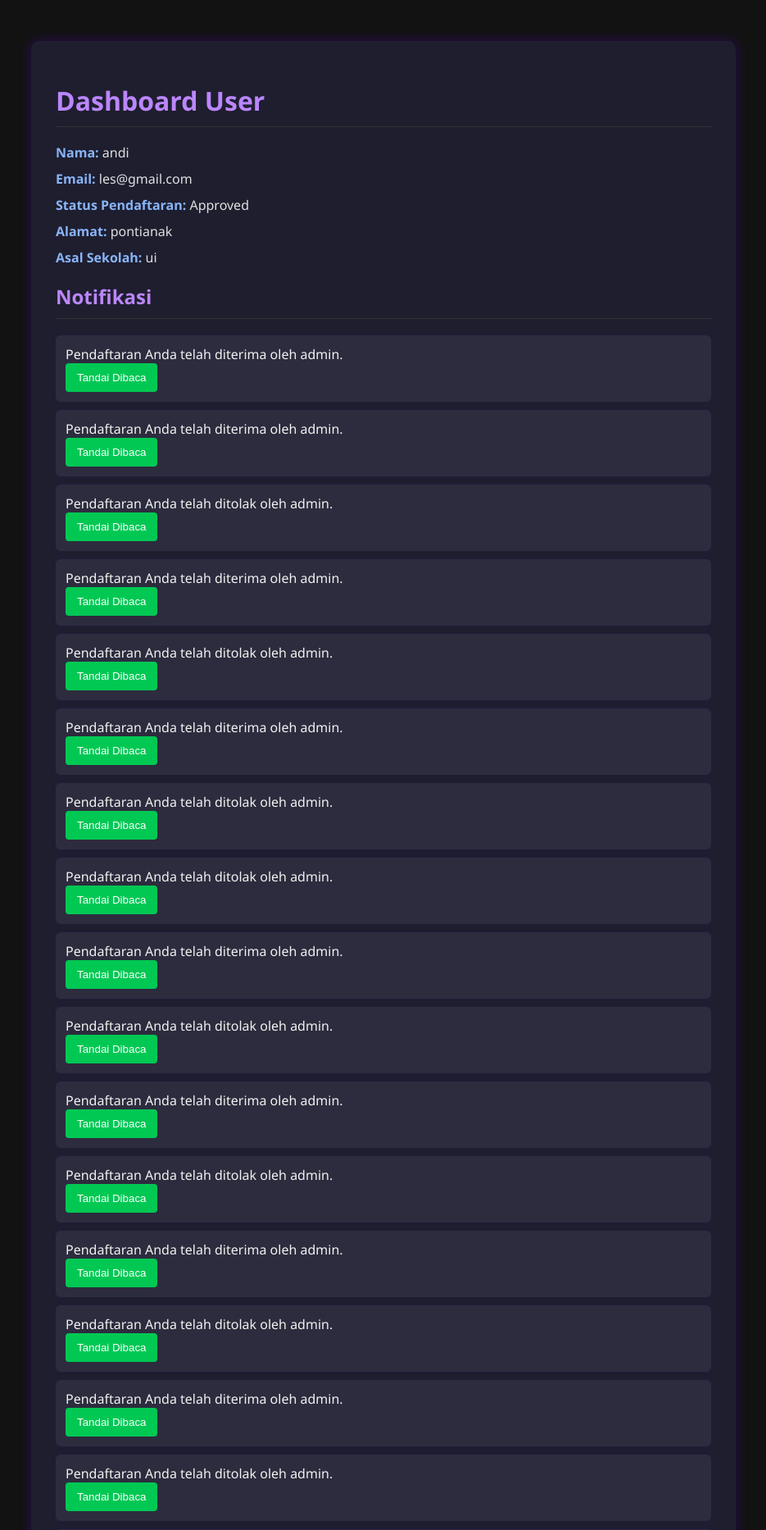
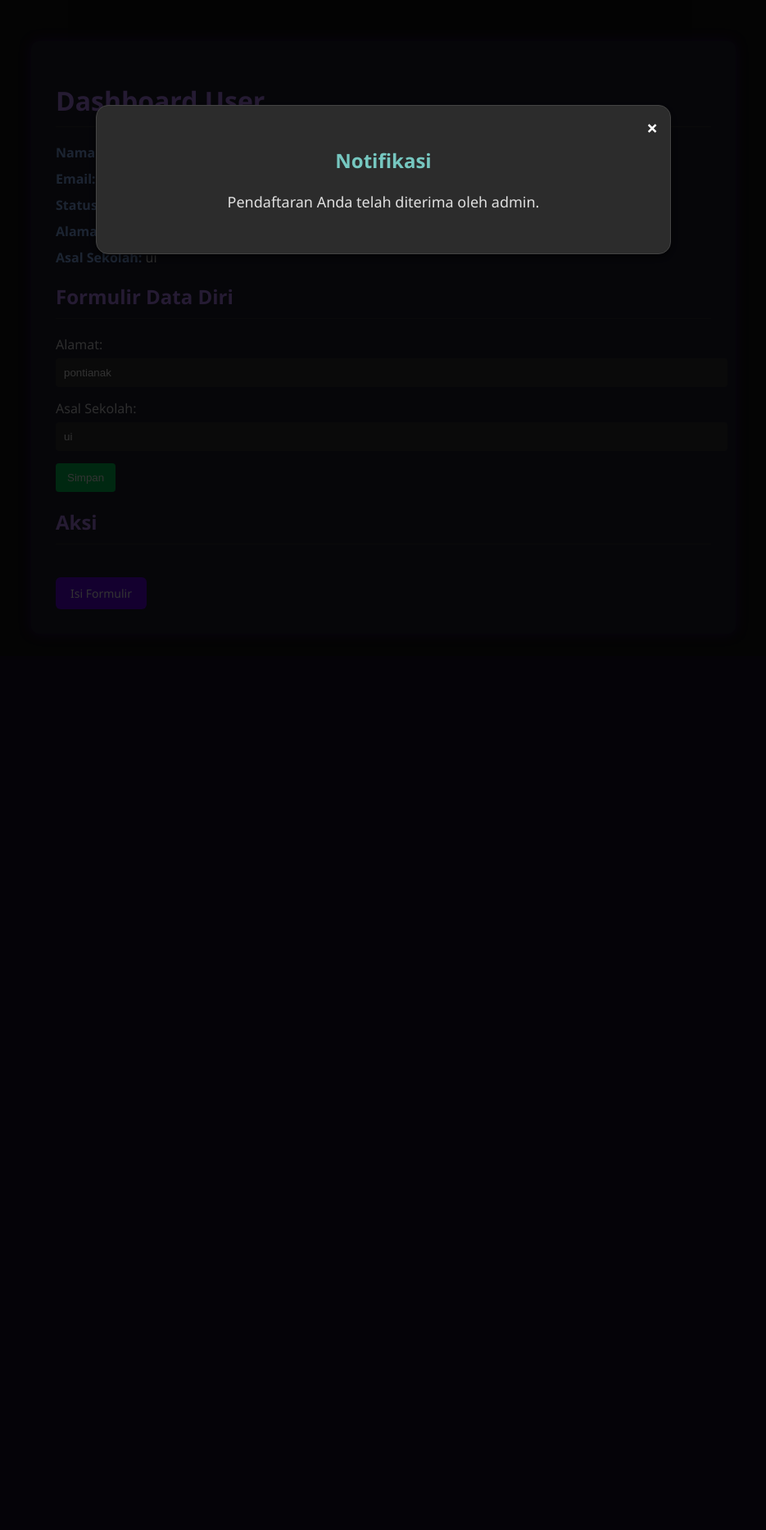
Before and after one commit to koalasaurus/ppdb-3, a Flask app: page /dashboard_user/1 in a window 1280 px wide. Shown: the top 1866 px of the page at 82% size, without its empty margins (172-1107 px from the left). After the commit the page ends 743 px from the top, so only its background shows below. Run offline with Flask 3, Linux system fonts and the light colour scheme.

Commit message:
memperbaiki bagian notifikasi di halaman user dasboard

```diff
--- a/app.py
+++ b/app.py
@@ -86,17 +86,13 @@ def form(user_id):
 @app.route('/dashboard_user/<int:user_id>', methods=['GET', 'POST'])
 def dashboard_user(user_id):
     user = User.query.get(user_id)
-    if request.method == 'POST':
-        # Debugging
-        print(f"Alamat: {request.form['address']}, Asal Sekolah: {request.form['school']}")
+    if not user:
+        flash('User tidak ditemukan.')
+        return redirect(url_for('index'))
 
-        # Simpan data ke database
-        user.address = request.form['address']
-        user.school = request.form['school']
-        db.session.commit()
-        flash('Data berhasil diperbarui.')
-        return redirect(url_for('dashboard_user', user_id=user.id))
-    return render_template('dashboard_user.html', user=user)
+    # Ambil notifikasi terbaru untuk user
+    notification = Notification.query.filter_by(user_id=user_id).order_by(Notification.id.desc()).first()
+    return render_template('dashboard_user.html', user=user, notification=notification)
 
 # Dashboard Admin
 @app.route('/dashboard_admin', methods=['GET', 'POST'])
@@ -133,8 +129,16 @@ def dashboard_admin():
 
 # Tambahkan notifikasi untuk user
 def add_notification(user_id, message):
-    notification = Notification(user_id=user_id, message=message)
-    db.session.add(notification)
+    # Periksa apakah sudah ada notifikasi untuk user
+    existing_notification = Notification.query.filter_by(user_id=user_id).first()
+    if existing_notification:
+        # Perbarui pesan notifikasi jika sudah ada
+        existing_notification.message = message
+        existing_notification.is_read = False  # Tandai sebagai belum dibaca
+    else:
+        # Tambahkan notifikasi baru jika belum ada
+        notification = Notification(user_id=user_id, message=message)
+        db.session.add(notification)
     db.session.commit()
 
 # Contoh penggunaan di route
--- a/templates/dashboard_admin.html
+++ b/templates/dashboard_admin.html
@@ -8,8 +8,9 @@
     <!-- Navbar -->
     <nav class="navbar">
         <div class="container">
-            <a href="/" class="navbar-brand">PPDB</a>
+
             <div class="navbar-links">
+                <a href="/" class="navbar-brand">Homepage</a>
                 <a href="/dashboard_admin">Dashboard Admin</a>
                 <a href="/logout">Logout</a>
             </div>
--- a/templates/dashboard_user.html
+++ b/templates/dashboard_user.html
@@ -3,6 +3,83 @@
 <head>
     <title>Dashboard User</title>
     <link rel="stylesheet" type="text/css" href="{{ url_for('static', filename='css/user.css') }}">
+    <script>
+        // Fungsi untuk menutup modal
+        function closeModal() {
+            const modal = document.getElementById('notificationModal');
+            modal.style.display = 'none';
+        }
+    </script>
+    <style>
+        /* Gaya untuk modal */
+        .modal {
+            display: block; /* Tampilkan modal secara default */
+            position: fixed;
+            z-index: 1000;
+            left: 0;
+            top: 0;
+            width: 100%;
+            height: 100%;
+            overflow: auto;
+            background-color: rgba(0, 0, 0, 0.8); /* Warna latar belakang gelap */
+        }
+
+        .modal-content {
+            background-color: #2c2c2c; /* Warna latar belakang modal sesuai tema */
+            margin: 10% auto;
+            padding: 30px;
+            border: 1px solid #444;
+            width: 50%;
+            border-radius: 15px;
+            text-align: center;
+            color: #ffffff; /* Warna teks yang kontras */
+            position: relative;
+            box-shadow: 0 4px 8px rgba(0, 0, 0, 0.5); /* Tambahkan bayangan */
+        }
+
+        .modal-content h2 {
+            font-size: 24px;
+            margin-bottom: 20px;
+            color: #76c7c0; /* Warna hijau lembut */
+        }
+
+        .modal-content p {
+            font-size: 18px;
+            line-height: 1.6;
+            color: #e0e0e0; /* Warna teks yang lebih terang */
+        }
+
+        .modal-content .close {
+            position: absolute;
+            top: 10px;
+            right: 15px;
+            color: #ffffff;
+            font-size: 24px;
+            font-weight: bold;
+            cursor: pointer;
+            transition: color 0.3s ease;
+        }
+
+        .modal-content .close:hover {
+            color: #ff4d4d; /* Warna merah terang saat hover */
+        }
+
+        .modal-content button {
+            margin-top: 20px;
+            padding: 10px 20px;
+            background-color: #007bff; /* Warna biru */
+            color: #fff;
+            border: none;
+            border-radius: 5px;
+            font-size: 16px;
+            cursor: pointer;
+            transition: background-color 0.3s ease;
+        }
+
+        .modal-content button:hover {
+            background-color: #0056b3; /* Warna biru lebih gelap saat hover */
+        }
+    </style>
 </head>
 <body>
     <div class="container">
@@ -12,20 +89,6 @@
         <p><strong>Status Pendaftaran:</strong> {{ user.status }}</p>
         <p><strong>Alamat:</strong> {{ user.address or 'Belum diisi' }}</p>
         <p><strong>Asal Sekolah:</strong> {{ user.school or 'Belum diisi' }}</p>
-
-        <h2>Notifikasi</h2>
-        <ul>
-            {% for notification in user.notifications %}
-            <li>
-                {{ notification.message }}
-                {% if not notification.is_read %}
-                <form method="POST" action="{{ url_for('mark_notification_read', notification_id=notification.id) }}">
-                    <button type="submit">Tandai Dibaca</button>
-                </form>
-                {% endif %}
-            </li>
-            {% endfor %}
-        </ul>
 
         <h2>Formulir Data Diri</h2>
         <form method="POST">
@@ -39,5 +102,16 @@
         <h2>Aksi</h2>
         <a href="{{ url_for('form', user_id=user.id) }}" class="btn btn-blue">Isi Formulir</a>
     </div>
+
+    <!-- Modal untuk notifikasi -->
+    {% if notification %}
+    <div id="notificationModal" class="modal">
+        <div class="modal-content">
+            <span class="close" onclick="closeModal()">&times;</span>
+            <h2>Notifikasi</h2>
+            <p>{{ notification.message }}</p>
+        </div>
+    </div>
+    {% endif %}
 </body>
 </html>
```
Also changed, not shown: instance/db.sqlite3.
